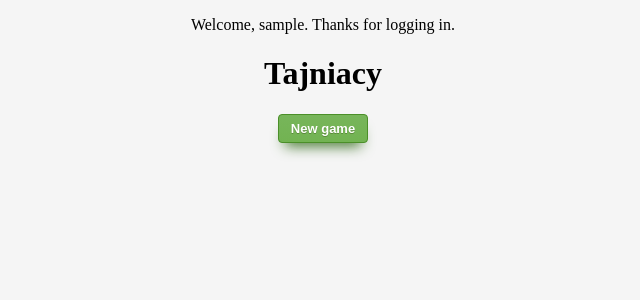
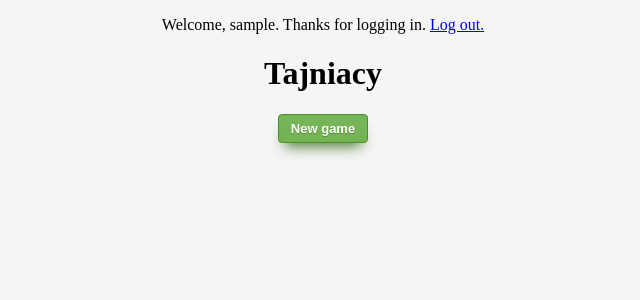
Before and after one commit to stvoreku/gierki, a Django app: page / in a window 1280 px wide. Shown: the top 300 px of the page, without its empty margins (317-957 px from the left). Run offline with Django 3.2, Linux system fonts and the light colour scheme; the visitor is signed in with stand-in values (Sample User, id 1); data that the repository does not hold is empty.

Commit message:
Podstawka - kontrola logowania i wylogowywania

```diff
--- a/tajniacy/templates/base.html
+++ b/tajniacy/templates/base.html
@@ -9,7 +9,7 @@
 </head>
 <body>
 {% if user.is_authenticated %}
-    <p>Welcome, {{ user.get_username }}. Thanks for logging in.</p>
+<p>Welcome, {{ user.get_username }}. Thanks for logging in. <a href =/accounts/logout/> Log out.</a></p>
 {% else %}
 <p>Welcome, new user. Please <a href =/accounts/login/> Log in. </a></p>
 {% endif %}
```
